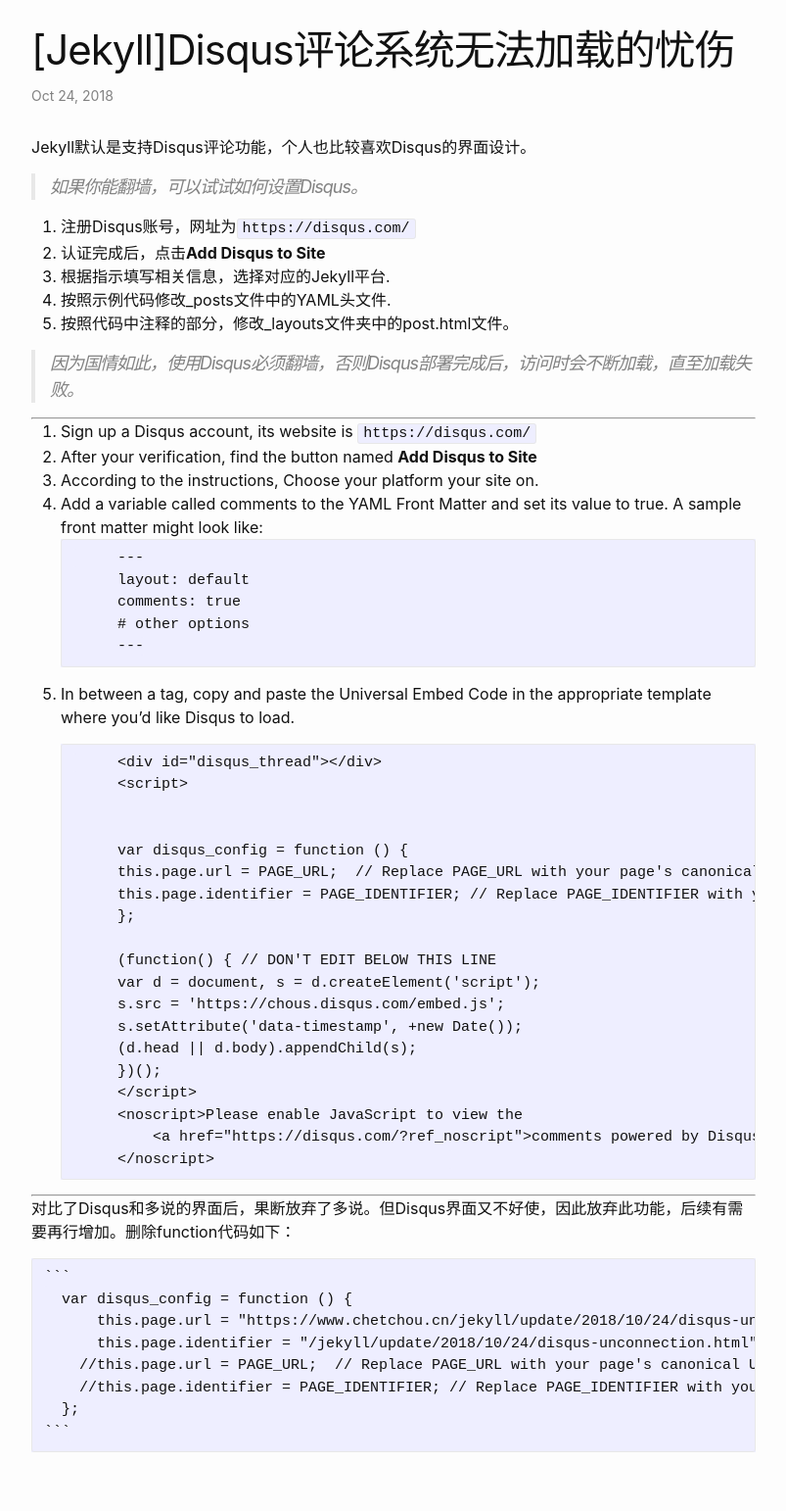
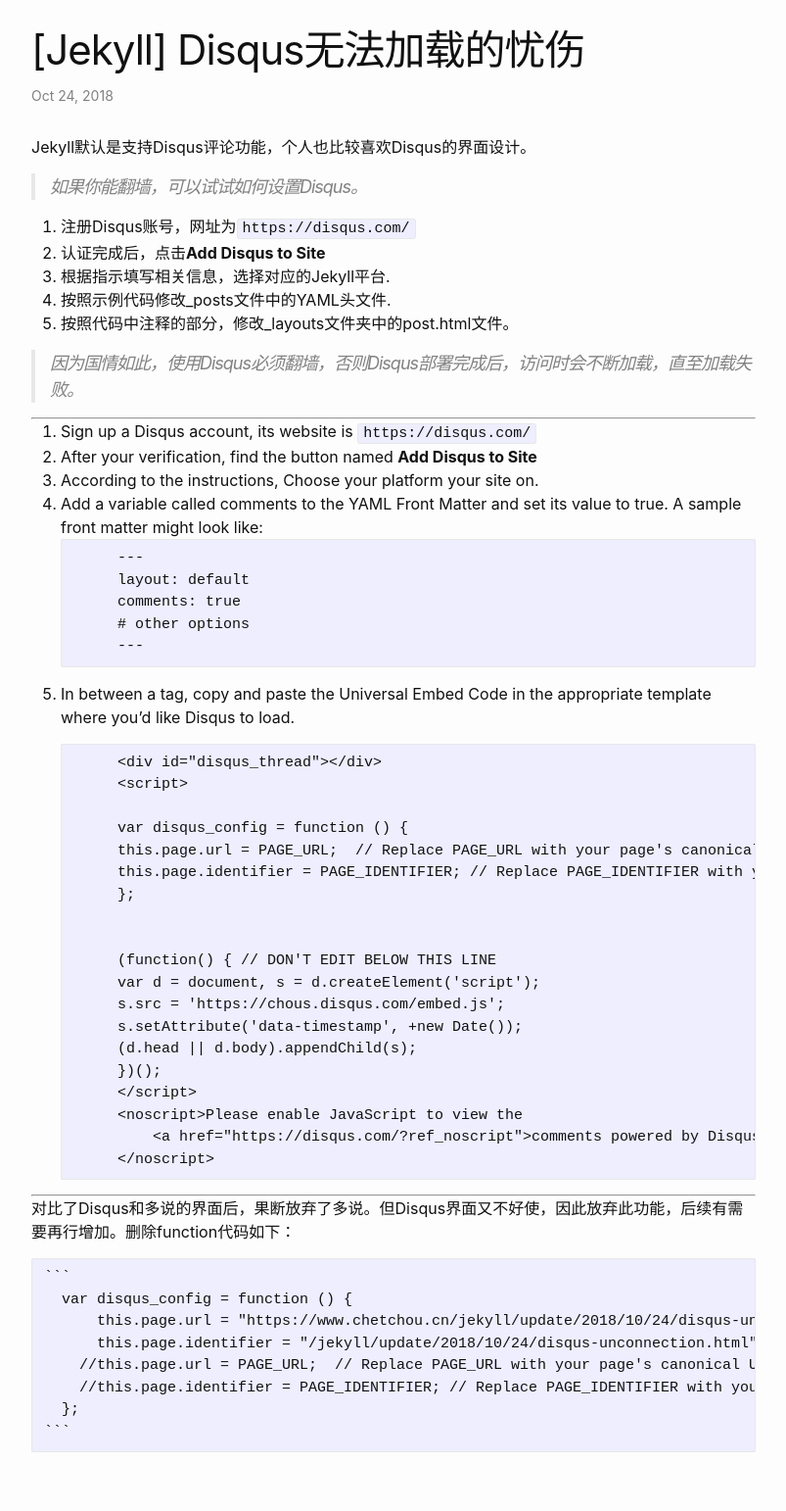
Before and after one commit to CHETCHOU/chetchou.github.io, a Jekyll site: the page built from _posts/2018-10-24-disqus-unconnection.md, in a window 1280 px wide. Shown: the whole page at 98% size, without its empty margins (238-1041 px from the left). Built offline with Jekyll 4.4.1, drawn with Linux system fonts in a browser that asks for light colours.

Commit message:
2018-10-25 1100

````diff
--- a/_posts/2018-10-24-disqus-unconnection.md
+++ b/_posts/2018-10-24-disqus-unconnection.md
@@ -1,10 +1,11 @@
 ---
 layout: post
-title:  "[Jekyll]Disqus评论系统无法加载的忧伤"
+title:  "[Jekyll] Disqus无法加载的忧伤"
 comments: false
 date:   2018-10-24 23:36:13 +0800
 categories: jekyll update
 ---
+
 Jekyll默认是支持Disqus评论功能，个人也比较喜欢Disqus的界面设计。
 > 如果你能翻墙，可以试试如何设置Disqus。
 
@@ -35,11 +36,11 @@
         <div id="disqus_thread"></div>
         <script>
 
-
         var disqus_config = function () {
         this.page.url = PAGE_URL;  // Replace PAGE_URL with your page's canonical URL variable
         this.page.identifier = PAGE_IDENTIFIER; // Replace PAGE_IDENTIFIER with your page's unique identifier variable
         };
+
 
         (function() { // DON'T EDIT BELOW THIS LINE
         var d = document, s = d.createElement('script');
@@ -54,6 +55,7 @@
     ```
 
 -------
+
 对比了Disqus和多说的界面后，果断放弃了多说。但Disqus界面又不好使，因此放弃此功能，后续有需要再行增加。删除function代码如下：
 
     ```
````
